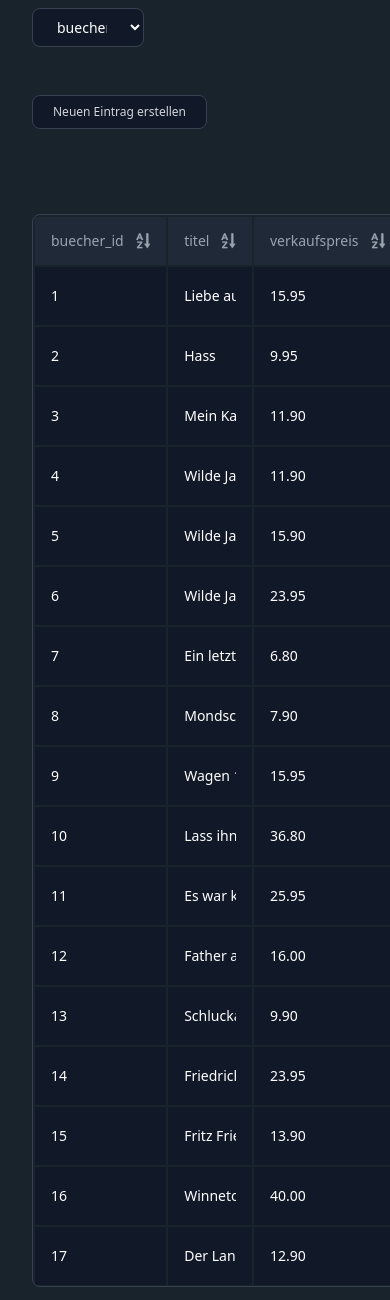
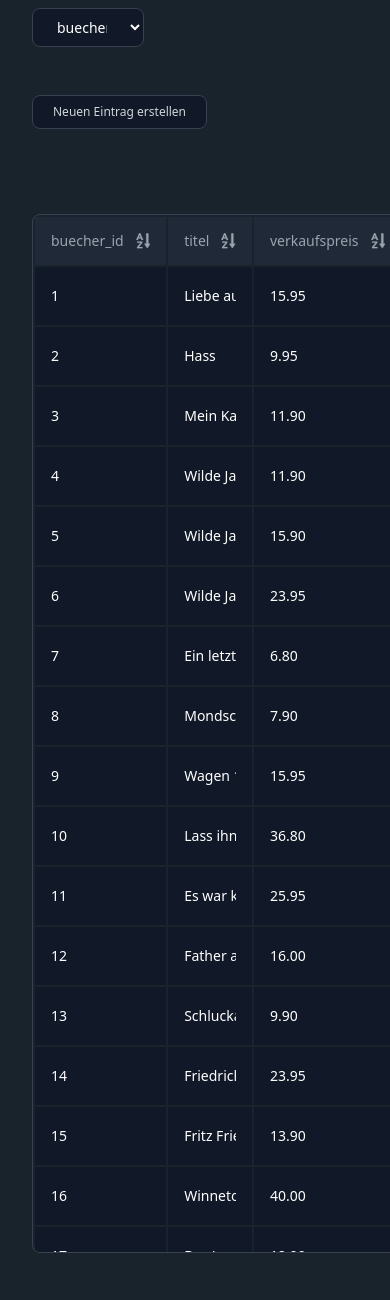
Before and after one commit to RazzerDE/PHP-MySQL-WebApp, a PHP site: page / in a window 390 px wide; the page is wider, and only the part inside the window is pictured. Shown: the part 200-1500 px from the top of that part. Run offline with PHP 8.4, Linux system fonts and the light colour scheme; data comes from the database, SQL or seed files in the repository; some libraries are stand-ins or nearby versions.

Commit message:
edited height for table to allow more responsive

```diff
--- a/index.php
+++ b/index.php
@@ -120,7 +120,7 @@
         <div class="flex flex-col">
             <div class="-my-2 overflow-x-auto -mx-8">
                 <div class="inline-block min-w-full align-middle px-8 h-full">
-                    <div class="overflow-auto border border-gray-700 rounded-lg" style="max-height: 63vh;">
+                    <div class="overflow-auto border border-gray-700 rounded-lg" style="max-height: 61vh;">
                         <table class="table-fixed border-separate min-w-full divide-y divide-gray-700" id="mysql-table">
                             <thead class="bg-gray-800 sticky top-0">
                                 <?php
```
